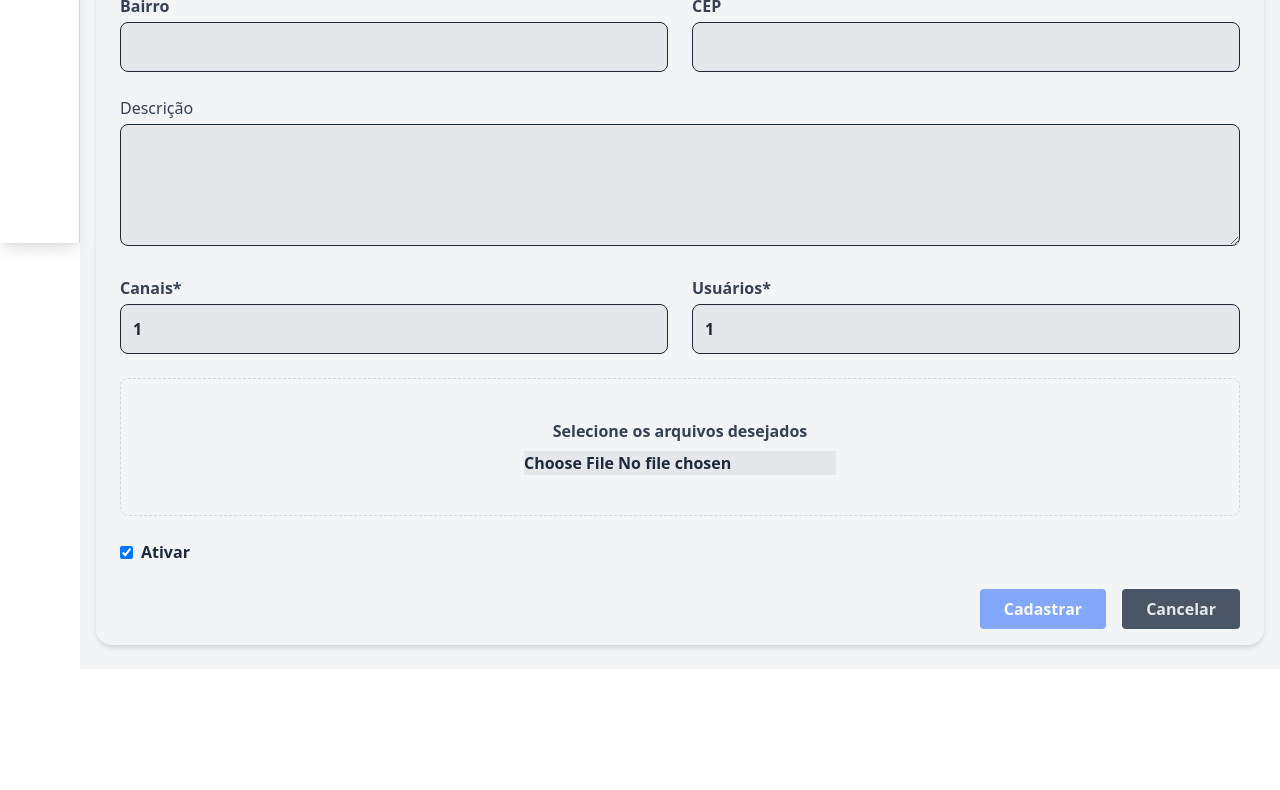
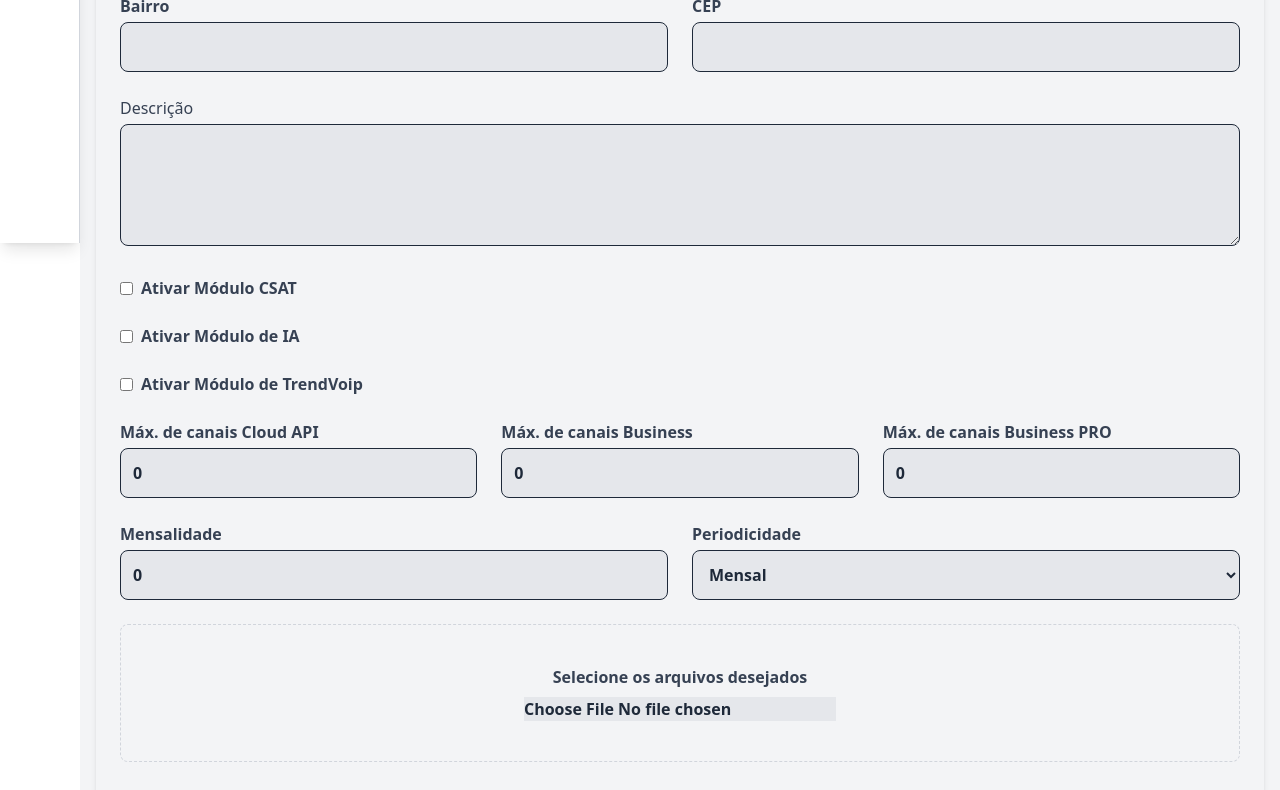
Before and after one commit to coderick137/teste-tecnico-trend, an Angular app: page /edit/1 in a window 1280 px wide. Shown: the part 557-1347 px from the top of the page. Before the commit the page ends 1226 px from the top, so only its background shows below. Built offline with nearby package versions, Linux system fonts and the light colour scheme.

Commit message:
muda estrutura de dados

```diff
--- a/src/app/components/company-form/company-form.component.html
+++ b/src/app/components/company-form/company-form.component.html
@@ -157,47 +157,121 @@
       ></textarea>
     </fieldset>
 
+    <!-- Novo fieldset: Módulos -->
+    <fieldset class="flex flex-col gap-6">
+      <label
+        class="inline-flex items-center gap-2 text-gray-700 dark:text-gray-300"
+      >
+        <input
+          type="checkbox"
+          class="rounded bg-gray-200 dark:bg-gray-700 text-gray-800 dark:text-gray-200 focus:ring-2 focus:ring-blue-500"
+          formControlName="enableCSAT"
+        />
+        Ativar Módulo CSAT
+      </label>
+
+      <label
+        class="inline-flex items-center gap-2 text-gray-700 dark:text-gray-300"
+      >
+        <input
+          type="checkbox"
+          class="rounded bg-gray-200 dark:bg-gray-700 text-gray-800 dark:text-gray-200 focus:ring-2 focus:ring-blue-500"
+          formControlName="enableAI"
+        />
+        Ativar Módulo de IA
+      </label>
+
+      <label
+        class="inline-flex items-center gap-2 text-gray-700 dark:text-gray-300"
+      >
+        <input
+          type="checkbox"
+          class="rounded bg-gray-200 dark:bg-gray-700 text-gray-800 dark:text-gray-200 focus:ring-2 focus:ring-blue-500"
+          formControlName="enableTrendVoip"
+        />
+        Ativar Módulo de TrendVoip
+      </label>
+    </fieldset>
+
+    <!-- Novo fieldset: Canais -->
+    <fieldset class="grid grid-cols-1 md:grid-cols-3 gap-6">
+      <div>
+        <label
+          for="maxCloudApi"
+          class="block mb-1 font-semibold text-gray-700 dark:text-gray-300"
+          >Máx. de canais Cloud API</label
+        >
+        <input
+          id="maxCloudApi"
+          type="number"
+          min="0"
+          class="w-full p-3 border rounded-lg bg-gray-200 dark:bg-gray-700 text-gray-800 dark:text-gray-200 focus:ring-2 focus:ring-blue-500"
+          formControlName="maxCloudApi"
+        />
+      </div>
+      <div>
+        <label
+          for="maxBusiness"
+          class="block mb-1 font-semibold text-gray-700 dark:text-gray-300"
+          >Máx. de canais Business</label
+        >
+        <input
+          id="maxBusiness"
+          type="number"
+          min="0"
+          class="w-full p-3 border rounded-lg bg-gray-200 dark:bg-gray-700 text-gray-800 dark:text-gray-200 focus:ring-2 focus:ring-blue-500"
+          formControlName="maxBusiness"
+        />
+      </div>
+      <div>
+        <label
+          for="maxBusinessPro"
+          class="block mb-1 font-semibold text-gray-700 dark:text-gray-300"
+          >Máx. de canais Business PRO</label
+        >
+        <input
+          id="maxBusinessPro"
+          type="number"
+          min="0"
+          class="w-full p-3 border rounded-lg bg-gray-200 dark:bg-gray-700 text-gray-800 dark:text-gray-200 focus:ring-2 focus:ring-blue-500"
+          formControlName="maxBusinessPro"
+        />
+      </div>
+    </fieldset>
+
+    <!-- Novo fieldset: Mensalidade e Periodicidade -->
     <fieldset class="grid grid-cols-1 md:grid-cols-2 gap-6">
       <div>
         <label
-          for="chanels"
+          for="monthlyValue"
           class="block mb-1 font-semibold text-gray-700 dark:text-gray-300"
-          >Canais*</label
+          >Mensalidade</label
         >
         <input
-          id="chanels"
+          id="monthlyValue"
           type="number"
-          min="1"
-          formControlName="chanels"
+          min="0"
           class="w-full p-3 border rounded-lg bg-gray-200 dark:bg-gray-700 text-gray-800 dark:text-gray-200 focus:ring-2 focus:ring-blue-500"
+          formControlName="monthlyValue"
         />
-        @if (companyForm.get('chanels')?.touched &&
-        companyForm.get('chanels')?.invalid) {
-        <p class="mt-1 text-sm text-red-500 dark:text-red-400">
-          Informe um número válido de canais.
-        </p>
-        }
       </div>
 
       <div>
         <label
-          for="users"
+          for="recurrence"
           class="block mb-1 font-semibold text-gray-700 dark:text-gray-300"
-          >Usuários*</label
+          >Periodicidade</label
         >
-        <input
-          id="users"
-          type="number"
-          min="1"
-          formControlName="users"
-          class="w-full p-3 border rounded-lg bg-gray-200 dark:bg-gray-700 text-gray-800 dark:text-gray-200 focus:ring-2 focus:ring-blue-500"
-        />
-        @if (companyForm.get('users')?.touched &&
-        companyForm.get('users')?.invalid) {
-        <p class="mt-1 text-sm text-red-500 dark:text-red-400">
-          Informe um número válido de usuários.
-        </p>
-        }
+        <select
+          id="recurrence"
+          class="w-full p-3 border rounded-lg bg-gray-200 dark:bg-gray-700 text-gray-800 dark:text-gray-200"
+          formControlName="recurrence"
+        >
+          <option value="Mensal">Mensal</option>
+          <option value="Trimestral">Trimestral</option>
+          <option value="Semestral">Semestral</option>
+          <option value="Anual">Anual</option>
+        </select>
       </div>
     </fieldset>
 
--- a/src/app/components/company-form/company-form.component.ts
+++ b/src/app/components/company-form/company-form.component.ts
@@ -6,6 +6,7 @@ import { CommonModule } from '@angular/common';
 
 @Component({
   selector: 'app-company-form',
+  standalone: true,
   imports: [CommonModule, ReactiveFormsModule],
   templateUrl: './company-form.component.html',
   styleUrl: './company-form.component.css',
@@ -19,24 +20,39 @@ export class CompanyFormComponent {
     private companyService: CompanyService
   ) {
     this.companyForm = this.fb.group({
-      id: [null], // Added 'id' property
+      id: [null],
       name: ['', Validators.required],
       cnpj: ['', Validators.required],
       description: [''],
-      chanels: [1, Validators.required],
       thumbnail: [null],
-      users: [1, Validators.required],
       active: [true],
+
       address: this.fb.group({
+        street: [''],
         neighborhood: [''],
         city: [''],
         state: [''],
         zipCode: [''],
       }),
+
       contact: this.fb.group({
         phone: [''],
         email: ['', [Validators.required, Validators.email]],
       }),
+
+      // Módulos ativáveis
+      enableCSAT: [false],
+      enableAI: [false],
+      enableTrendVoip: [false],
+
+      // Limites máximos
+      maxCloudApi: [0, [Validators.min(0)]],
+      maxBusiness: [0, [Validators.min(0)]],
+      maxBusinessPro: [0, [Validators.min(0)]],
+
+      // Plano
+      monthlyValue: [0, [Validators.min(0)]],
+      recurrence: ['Mensal'],
     });
   }
 
```
